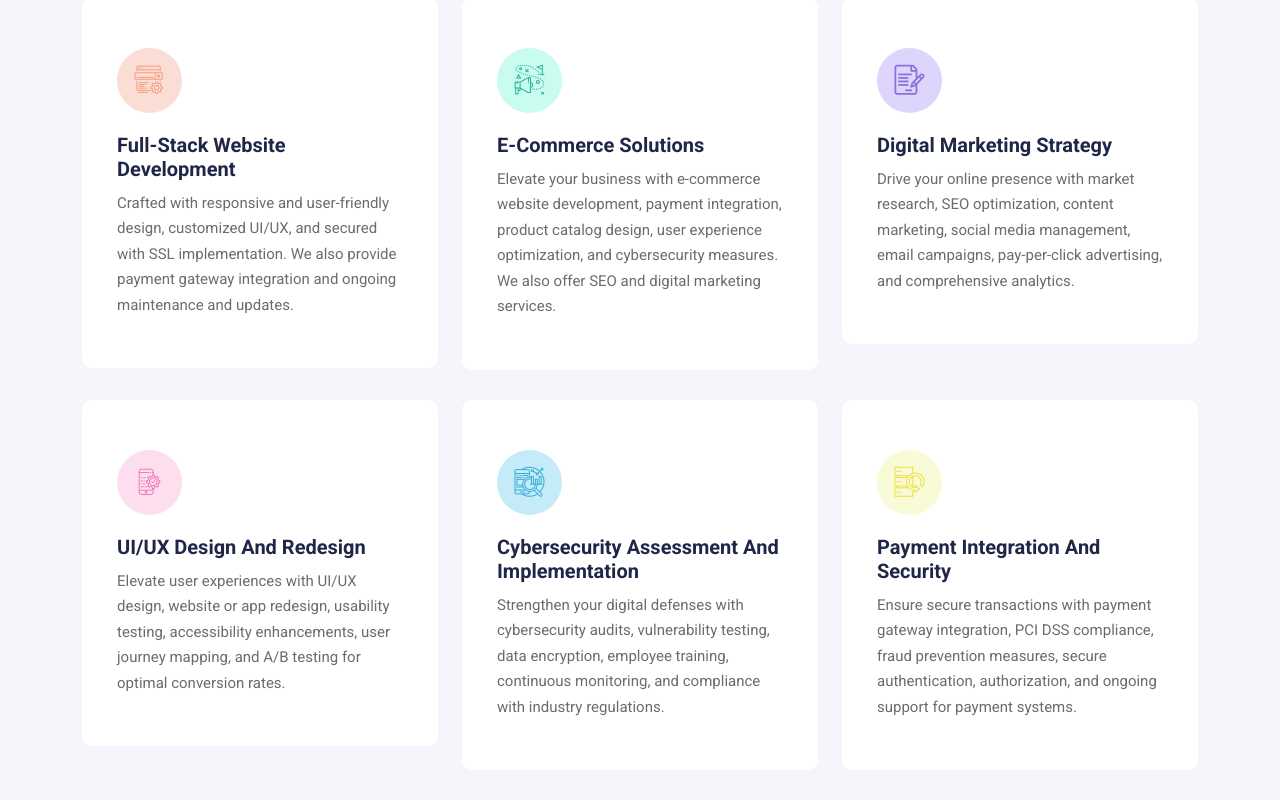
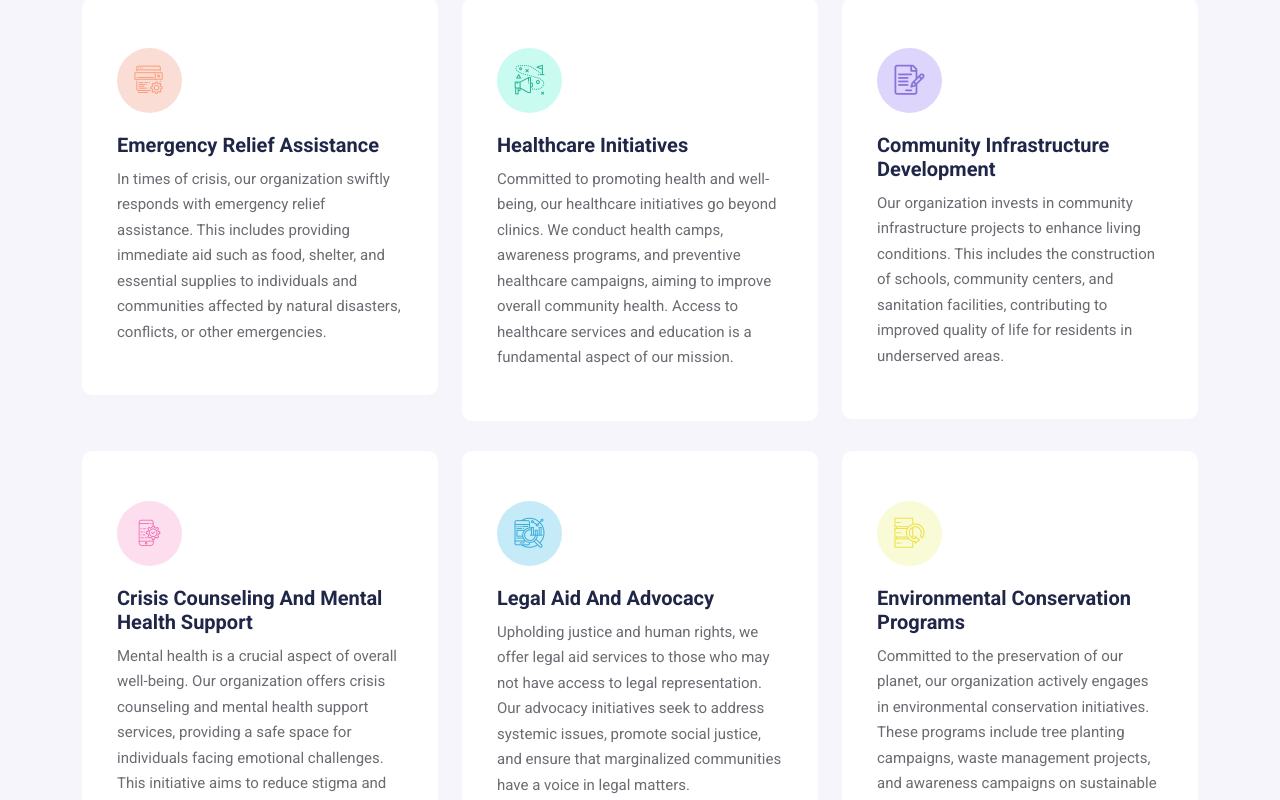
Before and after one commit to Kidd254/Gracious_Smile_Website, a Next.js app: page /about-us in a window 1280 px wide. Shown: the part 2200-3000 px from the top of the page. Built offline with nearby package versions, Linux system fonts and the light colour scheme.

Commit message:
Add the services that the organization offers

```diff
--- a/components/Common/ServicesContent.js
+++ b/components/Common/ServicesContent.js
@@ -1,5 +1,5 @@
-import React from "react";
-import Link from "next/link";
+import React from 'react';
+import Link from 'next/link';
 
 const ServicesContent = () => {
   return (
@@ -19,13 +19,16 @@ const ServicesContent = () => {
                 </div>
                 <h3>
                   <Link href="/single-service/">
-                  Full-stack website development
+                    Emergency Relief Assistance
                   </Link>
                 </h3>
                 <p>
-                Crafted with responsive and user-friendly design, customized UI/UX, and secured with SSL implementation.
-                 We also provide payment gateway integration and ongoing maintenance and updates.
-              </p>
+                  In times of crisis, our organization swiftly responds with
+                  emergency relief assistance. This includes providing immediate
+                  aid such as food, shelter, and essential supplies to
+                  individuals and communities affected by natural disasters,
+                  conflicts, or other emergencies.
+                </p>
               </div>
             </div>
 
@@ -35,11 +38,15 @@ const ServicesContent = () => {
                   <i className="flaticon-goal"></i>
                 </div>
                 <h3>
-                  <Link href="/single-service/">E-commerce Solutions</Link>
+                  <Link href="/single-service/">Healthcare Initiatives</Link>
                 </h3>
                 <p>
-                  Elevate your business with e-commerce website development, payment integration, product catalog design,
-                  user experience optimization, and cybersecurity measures. We also offer SEO and digital marketing services.
+                  Committed to promoting health and well-being, our healthcare
+                  initiatives go beyond clinics. We conduct health camps,
+                  awareness programs, and preventive healthcare campaigns,
+                  aiming to improve overall community health. Access to
+                  healthcare services and education is a fundamental aspect of
+                  our mission.
                 </p>
               </div>
             </div>
@@ -50,11 +57,16 @@ const ServicesContent = () => {
                   <i className="flaticon-contract"></i>
                 </div>
                 <h3>
-                  <Link href="/single-service/">Digital Marketing Strategy</Link>
+                  <Link href="/single-service/">
+                    Community Infrastructure Development
+                  </Link>
                 </h3>
                 <p>
-                  Drive your online presence with market research, SEO optimization, content marketing, social media management,
-                  email campaigns, pay-per-click advertising, and comprehensive analytics.
+                  Our organization invests in community infrastructure projects
+                  to enhance living conditions. This includes the construction
+                  of schools, community centers, and sanitation facilities,
+                  contributing to improved quality of life for residents in
+                  underserved areas.
                 </p>
               </div>
             </div>
@@ -65,11 +77,16 @@ const ServicesContent = () => {
                   <i className="flaticon-application"></i>
                 </div>
                 <h3>
-                  <Link href="/single-service/">UI/UX Design and Redesign</Link>
+                  <Link href="/single-service/">
+                    Crisis Counseling and Mental Health Support
+                  </Link>
                 </h3>
                 <p>
-                  Elevate user experiences with UI/UX design, website or app redesign, usability testing, accessibility enhancements,
-                   user journey mapping, and A/B testing for optimal conversion rates.
+                  Mental health is a crucial aspect of overall well-being. Our
+                  organization offers crisis counseling and mental health
+                  support services, providing a safe space for individuals
+                  facing emotional challenges. This initiative aims to reduce
+                  stigma and promote mental health awareness in the community.
                 </p>
               </div>
             </div>
@@ -80,11 +97,14 @@ const ServicesContent = () => {
                   <i className="flaticon-seo"></i>
                 </div>
                 <h3>
-                  <Link href="/single-service/">Cybersecurity Assessment and Implementation</Link>
+                  <Link href="/single-service/">Legal Aid and Advocacy</Link>
                 </h3>
                 <p>
-                  Strengthen your digital defenses with cybersecurity audits, vulnerability testing, data encryption, employee training,
-                  continuous monitoring, and compliance with industry regulations.
+                  Upholding justice and human rights, we offer legal aid
+                  services to those who may not have access to legal
+                  representation. Our advocacy initiatives seek to address
+                  systemic issues, promote social justice, and ensure that
+                  marginalized communities have a voice in legal matters.
                 </p>
               </div>
             </div>
@@ -95,11 +115,21 @@ const ServicesContent = () => {
                   <i className="flaticon-data-recovery"></i>
                 </div>
                 <h3>
-                  <Link href="/single-service/">Payment Integration and Security</Link>
+                  <Link href="/single-service/">
+                    Environmental Conservation Programs
+                  </Link>
                 </h3>
                 <p>
-                  Ensure secure transactions with payment gateway integration, PCI DSS compliance, fraud prevention measures,
-                  secure authentication, authorization, and ongoing support for payment systems.
+                  Committed to the preservation of our planet, our organization
+                  actively engages in environmental conservation initiatives.
+                  These programs include tree planting campaigns, waste
+                  management projects, and awareness campaigns on sustainable
+                  practices. By fostering a sense of environmental
+                  responsibility, we aim to contribute to a healthier and more
+                  sustainable future for current and future generations. Through
+                  partnerships and community involvement, our organization
+                  strives to protect ecosystems, conserve biodiversity, and
+                  mitigate the impact of climate change.
                 </p>
               </div>
             </div>
```
